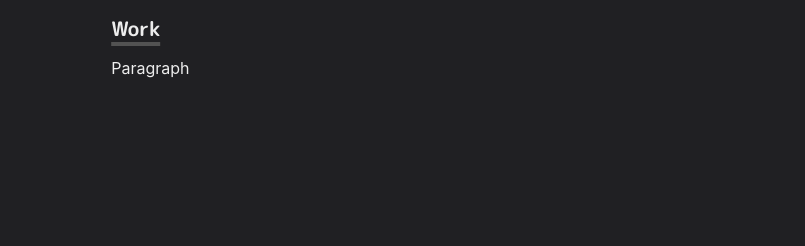
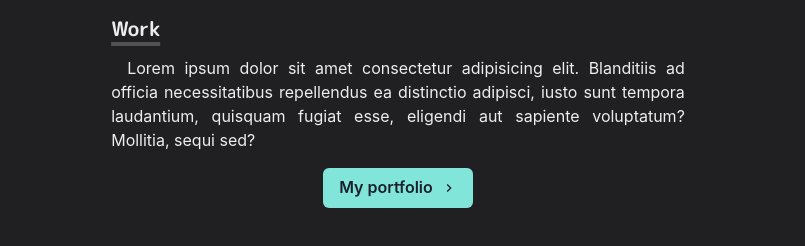
Before and after one commit to MaxwelSantana/resume-portfolio-chakraui, a Next.js app: page / in a window 1280 px wide. Shown: the part 206-452 px from the top of the page, without its empty margins (242-1047 px from the left). Built offline with nearby package versions, Linux system fonts and the light colour scheme.

Commit message:
bio in progress

```diff
--- /dev/null
+++ b/components/paragraph.js
@@ -0,0 +1,8 @@
+import styled from '@emotion/styled'
+
+const Paragraph = styled.p`
+  text-align: justify;
+  text-indent: 1em;
+`
+
+export default Paragraph
--- a/pages/index.js
+++ b/pages/index.js
@@ -3,9 +3,13 @@ import {
   Box,
   Heading,
   Image,
+  Button,
   useColorModeValue
 } from '@chakra-ui/react'
 import Section from '../components/section'
+import Paragraph from '../components/paragraph'
+import NextLink from 'next/link'
+import { ChevronRightIcon } from '@chakra-ui/icons'
 
 const Home = () => {
   return (
@@ -51,7 +55,19 @@ const Home = () => {
         <Heading as="h3" variant="section-title">
           Work
         </Heading>
-        <p>Paragraph</p>
+        <Paragraph>
+          Lorem ipsum dolor sit amet consectetur adipisicing elit. Blanditiis ad
+          officia necessitatibus repellendus ea distinctio adipisci, iusto sunt
+          tempora laudantium, quisquam fugiat esse, eligendi aut sapiente
+          voluptatum? Mollitia, sequi sed?
+        </Paragraph>
+        <Box align="center" my={4}>
+          <NextLink href="/works">
+            <Button rightIcon={<ChevronRightIcon />} colorScheme="teal">
+              My portfolio
+            </Button>
+          </NextLink>
+        </Box>
       </Section>
     </Container>
   )
```
